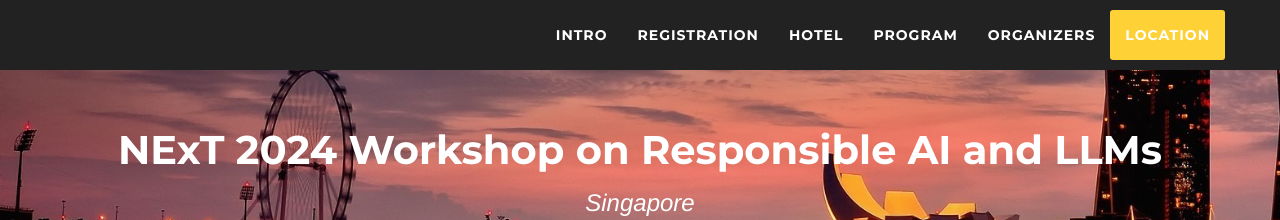
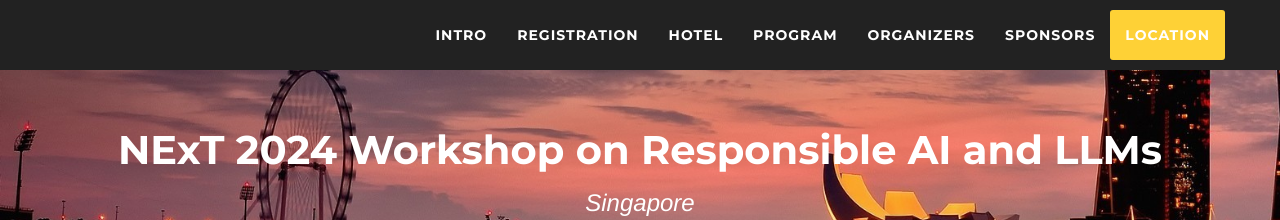
Before and after one commit to next-events/workshop-dec-2024, a Jekyll site: the page built from index.md, in a window 1280 px wide. Shown: the top 220 px of the page. Built offline with Jekyll 4.4.1, drawn with Linux system fonts in a browser that asks for light colours; nearby versions of some CDN libraries; some web fonts are replaced.

Commit message:
Update nav-bar.html

```diff
--- a/_includes/nav-bar.html
+++ b/_includes/nav-bar.html
@@ -69,6 +69,9 @@
                     <a class="page-scroll" href="#organizer">Organizers</a>
                 </li>
                 <li>
+                    <a class="page-scroll" href="#sponsors">Sponsors</a>
+                </li>
+                <li>
                     <a class="page-scroll" href="#location">Location</a>
                 </li>
                 <!-- <li>
```
